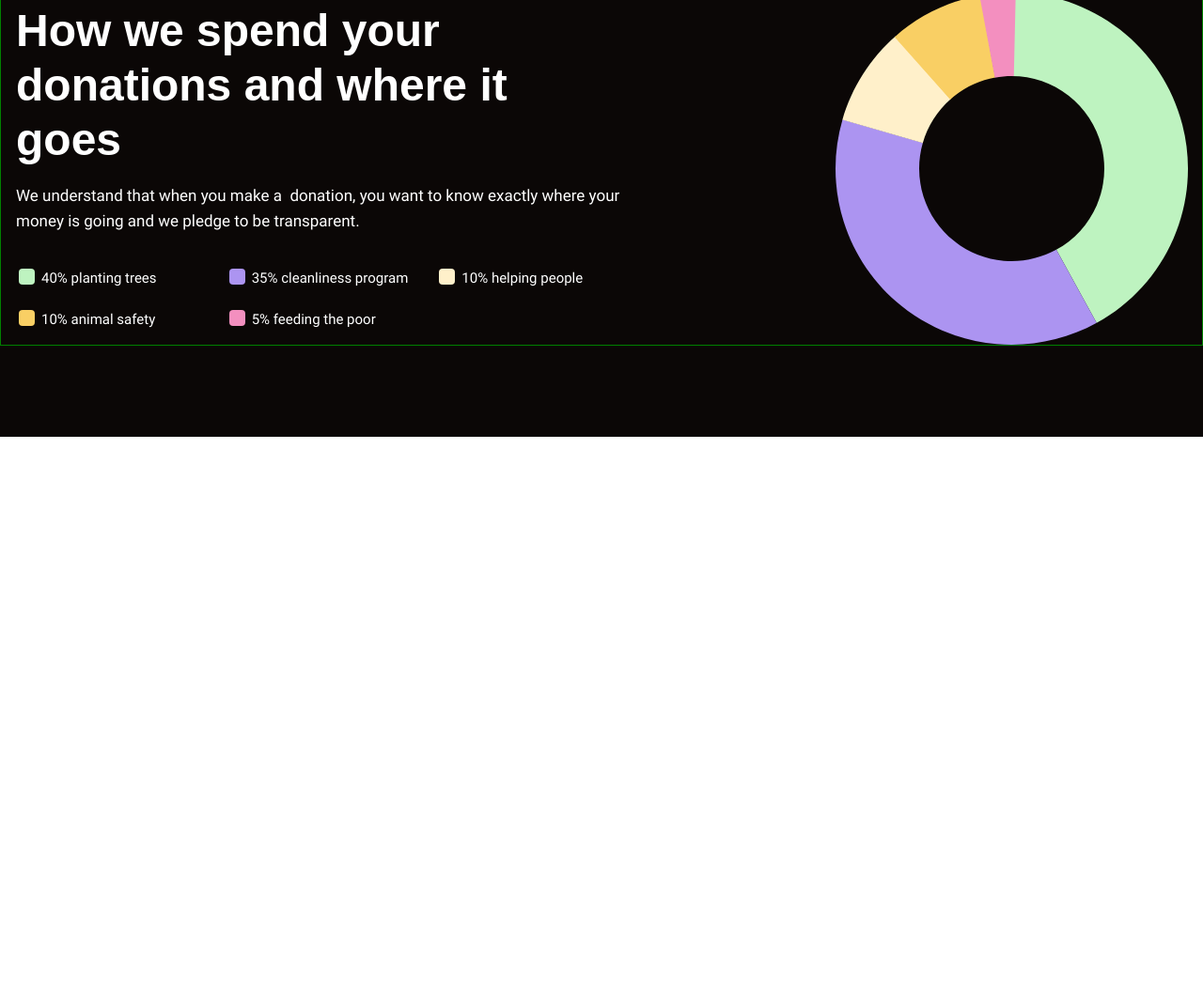
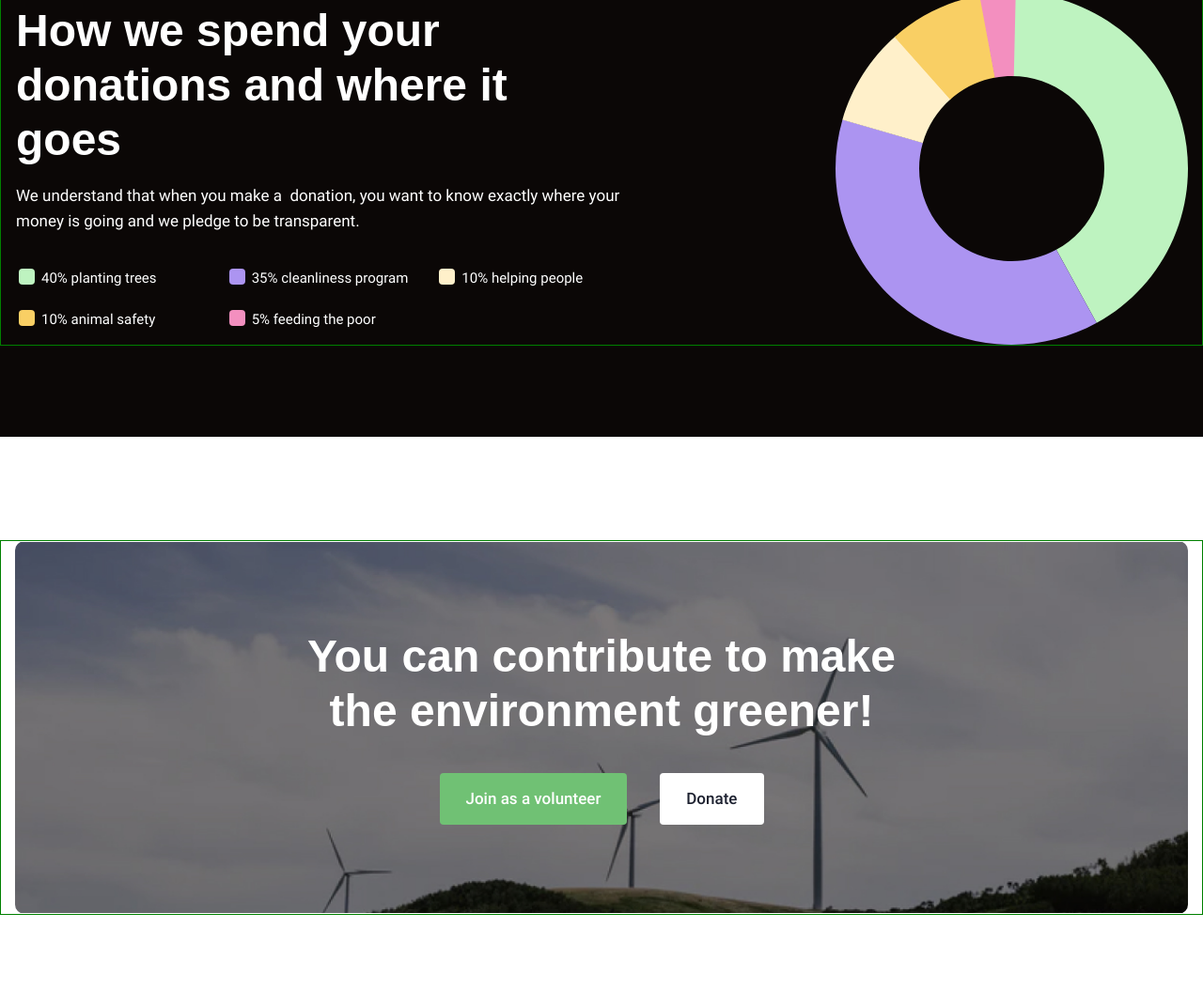
Before and after one commit to BigHeadliner/green-horizon-society, a plain HTML site: page app/index.html in a window 1280 px wide. Shown: the part 3616-4687 px from the top of the page at 94% size. Before the commit the page ends 4081 px from the top, so only its background shows below. Drawn offline with Linux system fonts and the light colour scheme.

Commit message:
contribute section ready

```diff
--- a/app/index.html
+++ b/app/index.html
@@ -255,6 +255,20 @@
       </div>
     </section>
 
+    <section class="contribute">
+      <div class="container">
+        <div class="contribute__inner">
+         <h3 class="contribute__title">You can contribute to make the environment greener!</h3>
+
+          <div class="contribute__buttons">
+            <a class="contribute__btn-green main-btn" href="#">Join as a volunteer</a>
+            <a class="contribute__btn-grey second-btn" href="#">Donate</a>
+          </div>
+
+        </div>
+      </div>
+    </section>
+
 
 
   <script src="js/main.min.js"></script>
--- a/app/scss/style.scss
+++ b/app/scss/style.scss
@@ -538,6 +538,46 @@
 
 }
 
+.contribute{
+    padding: 110px 0 97px;
+
+    &__inner{
+      background-image:url('../images/contribute/contribute-bg.jpg');
+      background-repeat: no-repeat;
+      background-size: cover;
+      background-position: center;
+      border: 1px solid transparent;
+      border-radius: 10px;
+      padding-top: 93px;
+      text-align: center;
+    }
+
+    &__title{
+        color:#FFF;
+        max-width: 630px;
+        margin: 0 auto 36px;
+    }
+
+    &__buttons{
+        border: 1px solid transparent;
+        max-width: 347px;
+        margin: 0 auto 93px;
+        display: flex;
+        justify-content: space-between;
+        align-items: center;
+    }
+
+    &__btn-green{
+        max-width: 200px;
+        padding: 17px 27px;
+    }
+
+    &__btn-grey{
+        max-width: 115px;
+        padding: 17px 27px;
+    }
+}
+
 
 
 
```
Also changed, not shown: app/css/style.css, app/images/contribute/contribute-bg.jpg (added).
